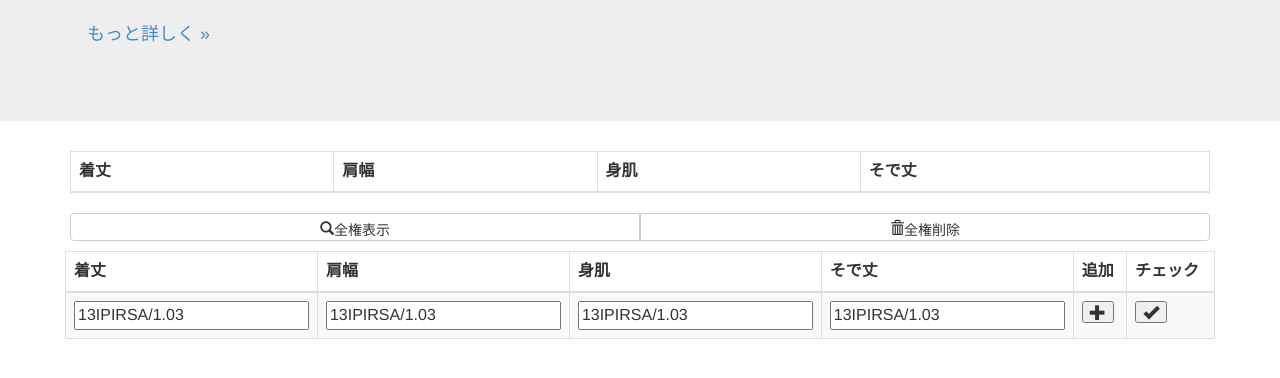
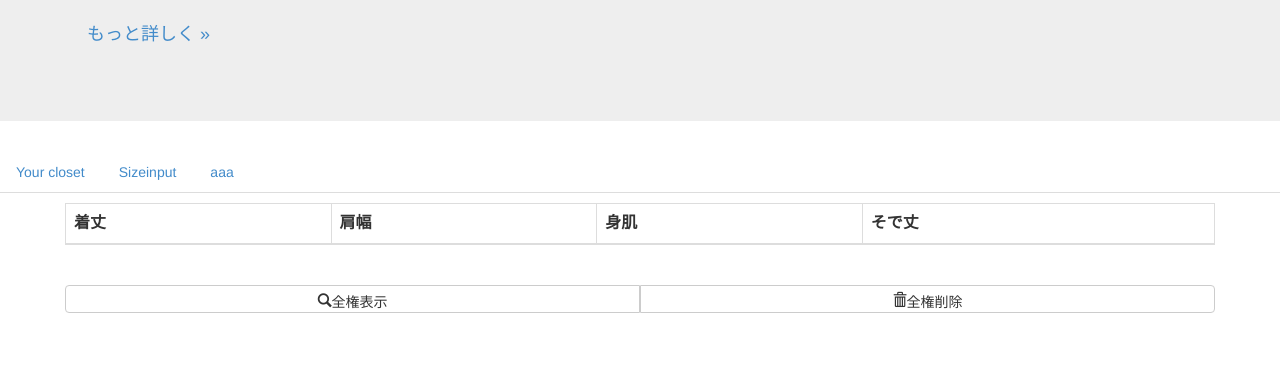
Before and after one commit to kondon/sekikon_isan, a website: page public/index.html in a window 1280 px wide. Shown: the part 180-558 px from the top of the page. Drawn offline with nearby package versions, Linux system fonts and the light colour scheme.

Commit message:
index.html変更

```diff
--- a/public/index.html
+++ b/public/index.html
@@ -15,7 +15,16 @@
         <p><a class="btn btn-lg midashi-btn" role="button">もっと詳しく &raquo;</a></p>
       </div>
     </header>
- <div class="container">
+
+<ul class="nav nav-tabs">
+  <li><a href="#prof1" data-toggle="tab">Your closet</a></li>
+  <li><a href="#input1" data-toggle="tab">Sizeinput</a></li>
+  <li><a href="#sets1" data-toggle="tab">aaa</a></li>
+</ul><!-- nav-tabs -->
+
+<div class="tab-content">
+	<div class="tab-pane active" id="prof1">
+		<div class="container" style = "padding:10px;">
 			<div class="row">
 			 	<div class=" col-xs-12 col-sm-12 col-md-12 col-lg-12">
 					<table class = "table table-bordered table-striped" id="dataTable">
@@ -29,9 +38,9 @@
 				</div>
 			</div>
 		</div>
- <div class = "container">
+		<div class = "container" style = "padding:10px;">
 			<div class = "row">
- 		<div class=" col-xs-12 col-sm-12 col-md-12 col-lg-12">
+				<div class=" col-xs-12 col-sm-12 col-md-12 col-lg-12" >
 					<div class="btn-group btn-group-justified" style="width:100%;"data-toggle="buttons" role="buttong">
 						<div class="btn-group" role="buttong">
 							<button type="button"class="btn btn-default" name="options" id="getAll" value = "全権表示">
@@ -47,6 +56,8 @@
 				</div>
 			</div>
 		</div>
+	</div>
+	<div class="tab-pane" id="input1">
 		<div class = "container" style = "padding:10px;">
 			<div class = "row">
 				<div class=" col-xs-12 col-sm-12 col-md-12 col-lg-12">
@@ -59,16 +70,16 @@
 						<tbody id='inputitem'>
 							<tr>
 								<td>
-							<input type="text" id="item1" style = "width: 100%" value="13IPIRSA/1.03" >
+									<input type="text" id="item1" style = "width: 100%" value="50" >
 								</td>
 								<td>
-							<input type="text" id="item2" style = "width: 100%" value="13IPIRSA/1.03" >
+									<input type="text" id="item2" style = "width: 100%" value="50" >
 								</td>
 								<td>
-							<input type="text" id="item3" style = "width: 100%" value="13IPIRSA/1.03" >
+									<input type="text" id="item3" style = "width: 100%" value="50" >
 								</td>
 								<td>
-							<input type="text" id="item4" style = "width: 100%" value="13IPIRSA/1.03" >
+									<input type="text" id="item4" style = "width: 100%" value="50" >
 								</td>
 								<td>
 									<button value="追加" id="add">
@@ -94,5 +105,7 @@
 				</div>
 			</div>
 		</div>
+	</div>
+</div>
 </body>
 </html>
```
Lines whose indentation alone changed are shown as unchanged.
